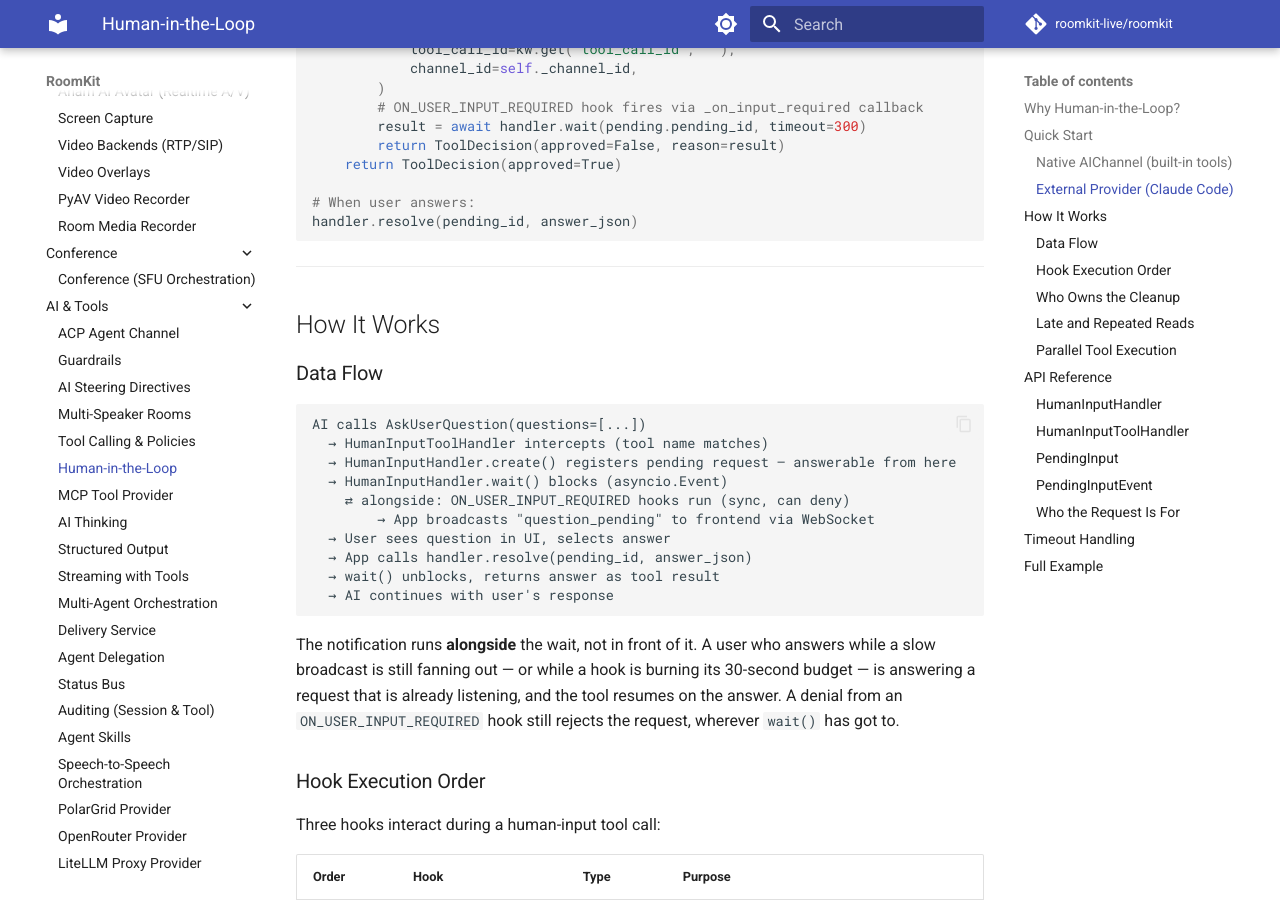
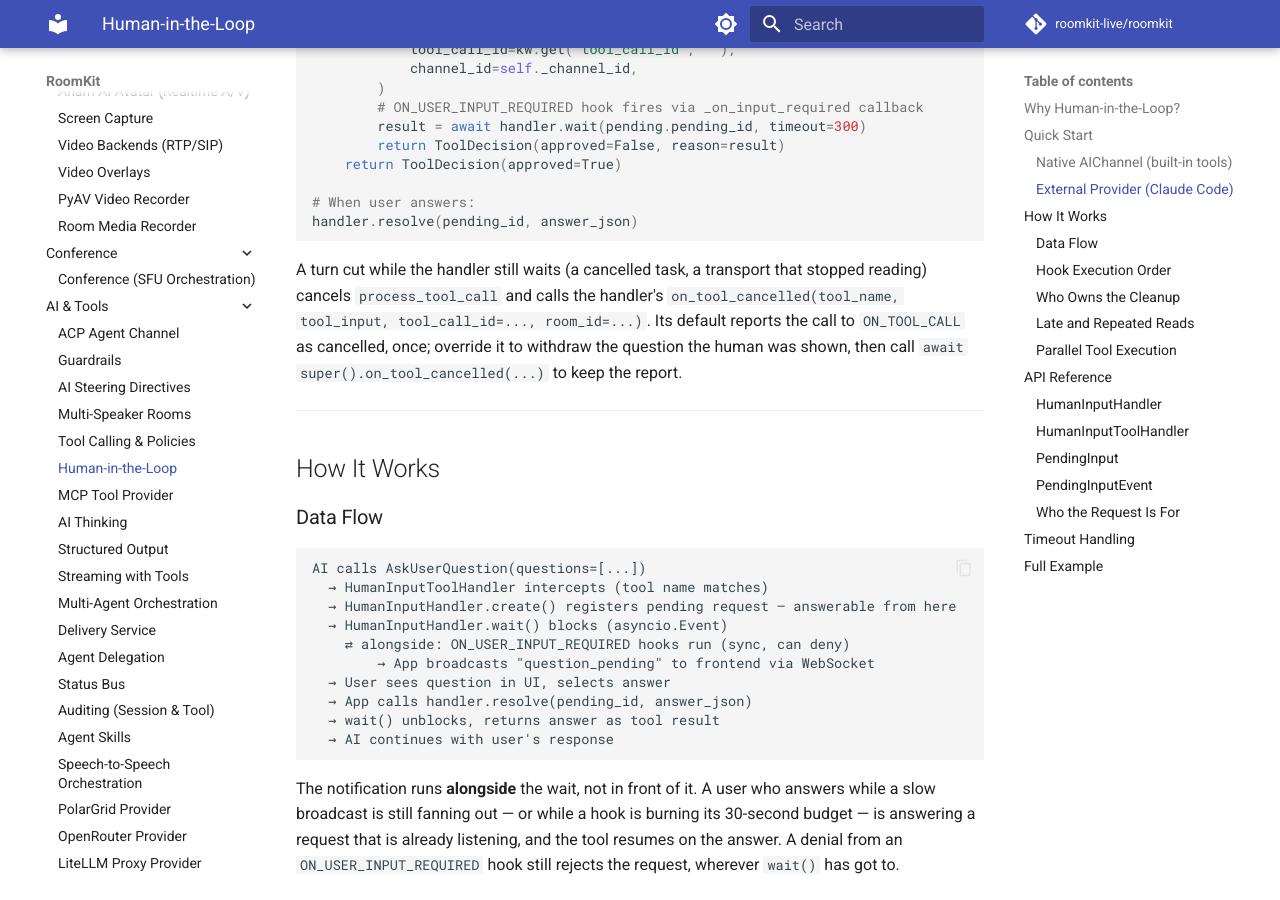
Before and after one commit to roomkit-live/roomkit-docs, an MkDocs documentation site: the page built from docs/guides/human-in-the-loop.md, in a window 1280 px wide and 900 px high, scrolled down 2312 px. Built offline with MkDocs 1.6.1 and Material for MkDocs 9.7.7, drawn with Linux system fonts in a browser that asks for light colours; comment, search, counter and statistics services are not loaded.

Commit message:
docs(tools): an external handler hears of a call the turn cut through on_tool_cancelled (RMK-419)

````diff
--- a/docs/guides/human-in-the-loop.md
+++ b/docs/guides/human-in-the-loop.md
@@ -104,6 +104,13 @@ async def process_tool_call(self, tool_name, tool_input, *, room_id=None, **kw):
 # When user answers:
 handler.resolve(pending_id, answer_json)
 ```
+
+A turn cut while the handler still waits (a cancelled task, a transport
+that stopped reading) cancels `process_tool_call` and calls the
+handler's `on_tool_cancelled(tool_name, tool_input, tool_call_id=..., room_id=...)`.
+Its default reports the call to `ON_TOOL_CALL` as cancelled, once; override it
+to withdraw the question the human was shown, then call
+`await super().on_tool_cancelled(...)` to keep the report.
 
 ---
 
````
Also changed, not shown: docs/guides/acp-channel.md (+4 -0 lines).
